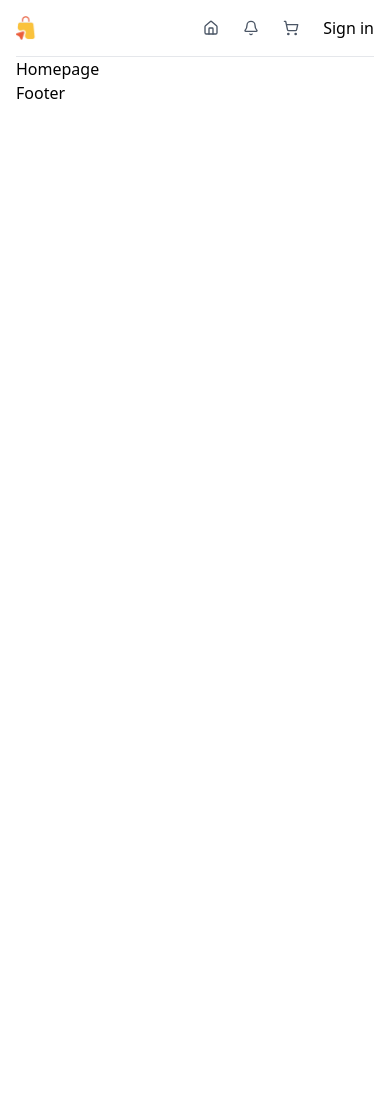
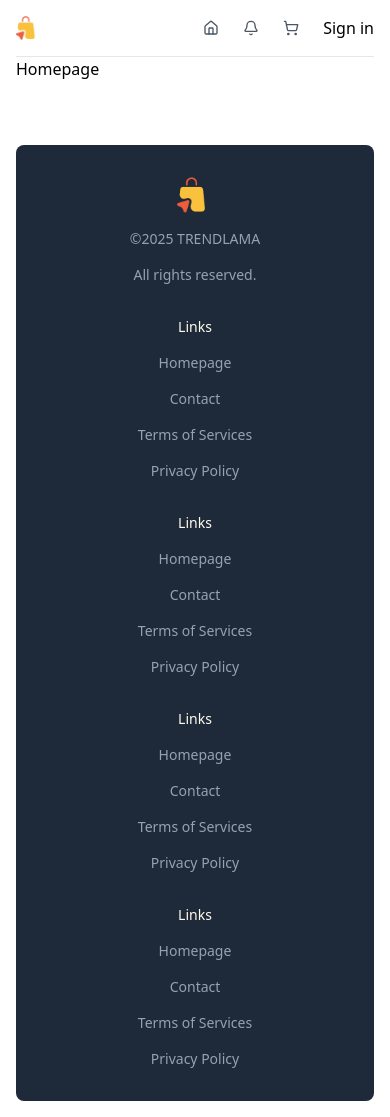
Before and after one commit to WebApp07/ECOMMERCE_UI, a Next.js app: page / in a window 390 px wide. Before the commit the page ends 844 px from the top, so only its background shows below. Built offline with nearby package versions, Linux system fonts and the light colour scheme.

Commit message:
Add footer responsive with links

```diff
--- a/src/components/Footer.tsx
+++ b/src/components/Footer.tsx
@@ -1,7 +1,48 @@
-import React from 'react'
+import Link from "next/link";
+import React from "react";
+import Image from "next/image";
 
 export default function Footer() {
   return (
-    <div>Footer</div>
-  )
+    <div className="mt-16 flex flex-col items-center gap-8 md:flex-row md:items-start md:gap-0 md:justify-between bg-gray-800 p-8 rounded-lg">
+      <div className="flex flex-col gap-4 items-center md:items-start">
+        <Link href="/">
+          <Image src="/logo.png" alt="TrendLama" width={36} height={36} />
+          <p className="hidden md:block text-md font-medium tracking-wider text-white">
+            TRENDLAMA.
+          </p>
+        </Link>
+        <p className="text-sm text-gray-400">©2025 TRENDLAMA</p>
+        <p className="text-sm text-gray-400">All rights reserved.</p>
+      </div>
+      <div className="flex flex-col gap-4 text-sm text-gray-400 items-center md:items-start">
+        <p className="text-sm text-amber-50">Links</p>
+        <Link href="/">Homepage</Link>
+        <Link href="/">Contact</Link>
+        <Link href="/">Terms of Services</Link>
+        <Link href="/">Privacy Policy</Link>
+      </div>
+      <div className="flex flex-col gap-4 text-sm text-gray-400 items-center md:items-start">
+        <p className="text-sm text-amber-50">Links</p>
+        <Link href="/">Homepage</Link>
+        <Link href="/">Contact</Link>
+        <Link href="/">Terms of Services</Link>
+        <Link href="/">Privacy Policy</Link>
+      </div>
+      <div className="flex flex-col gap-4 text-sm text-gray-400 items-center md:items-start">
+        <p className="text-sm text-amber-50">Links</p>
+        <Link href="/">Homepage</Link>
+        <Link href="/">Contact</Link>
+        <Link href="/">Terms of Services</Link>
+        <Link href="/">Privacy Policy</Link>
+      </div>
+      <div className="flex flex-col gap-4 text-sm text-gray-400 items-center md:items-start">
+        <p className="text-sm text-amber-50">Links</p>
+        <Link href="/">Homepage</Link>
+        <Link href="/">Contact</Link>
+        <Link href="/">Terms of Services</Link>
+        <Link href="/">Privacy Policy</Link>
+      </div>
+    </div>
+  );
 }
```
